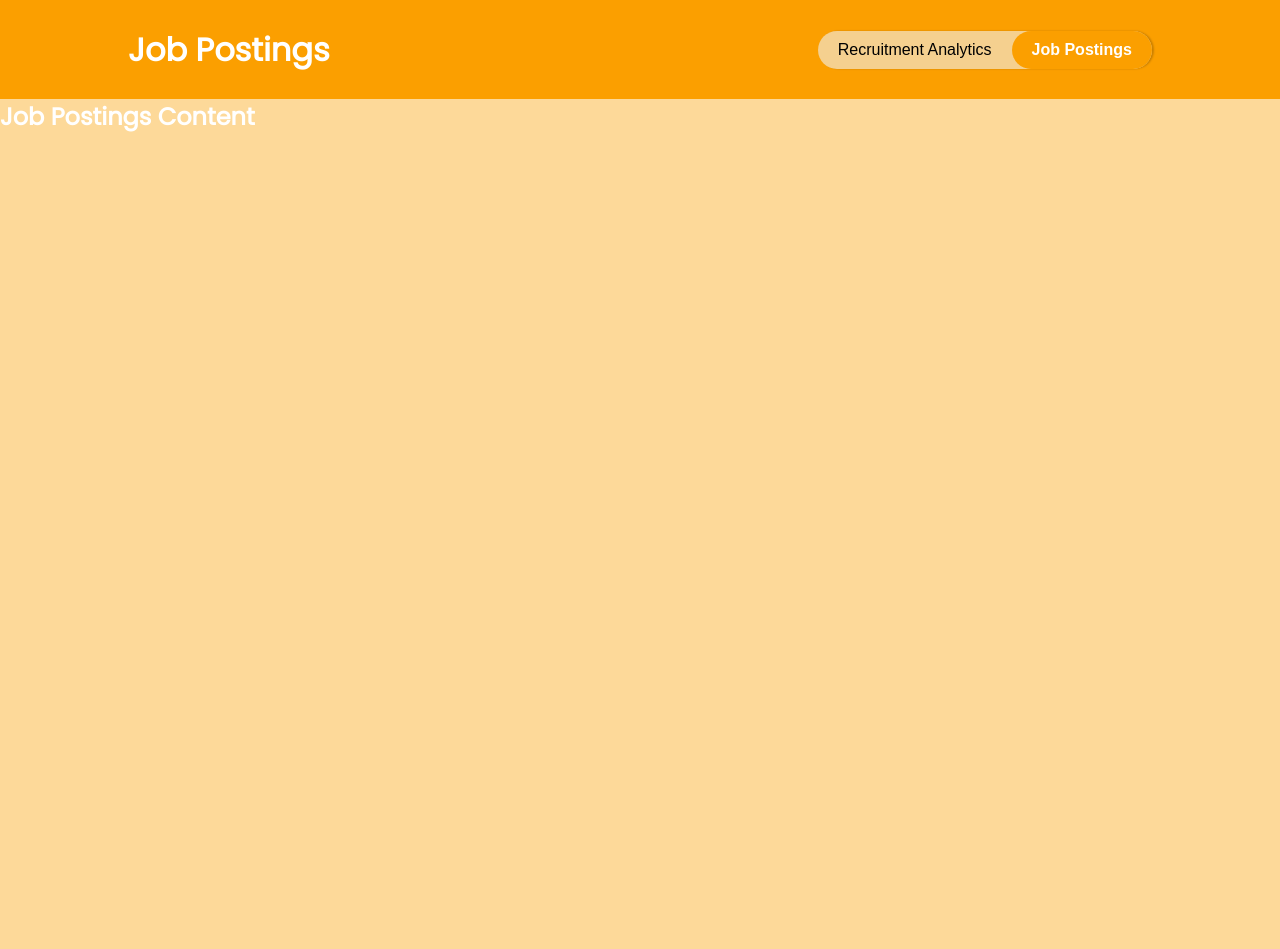
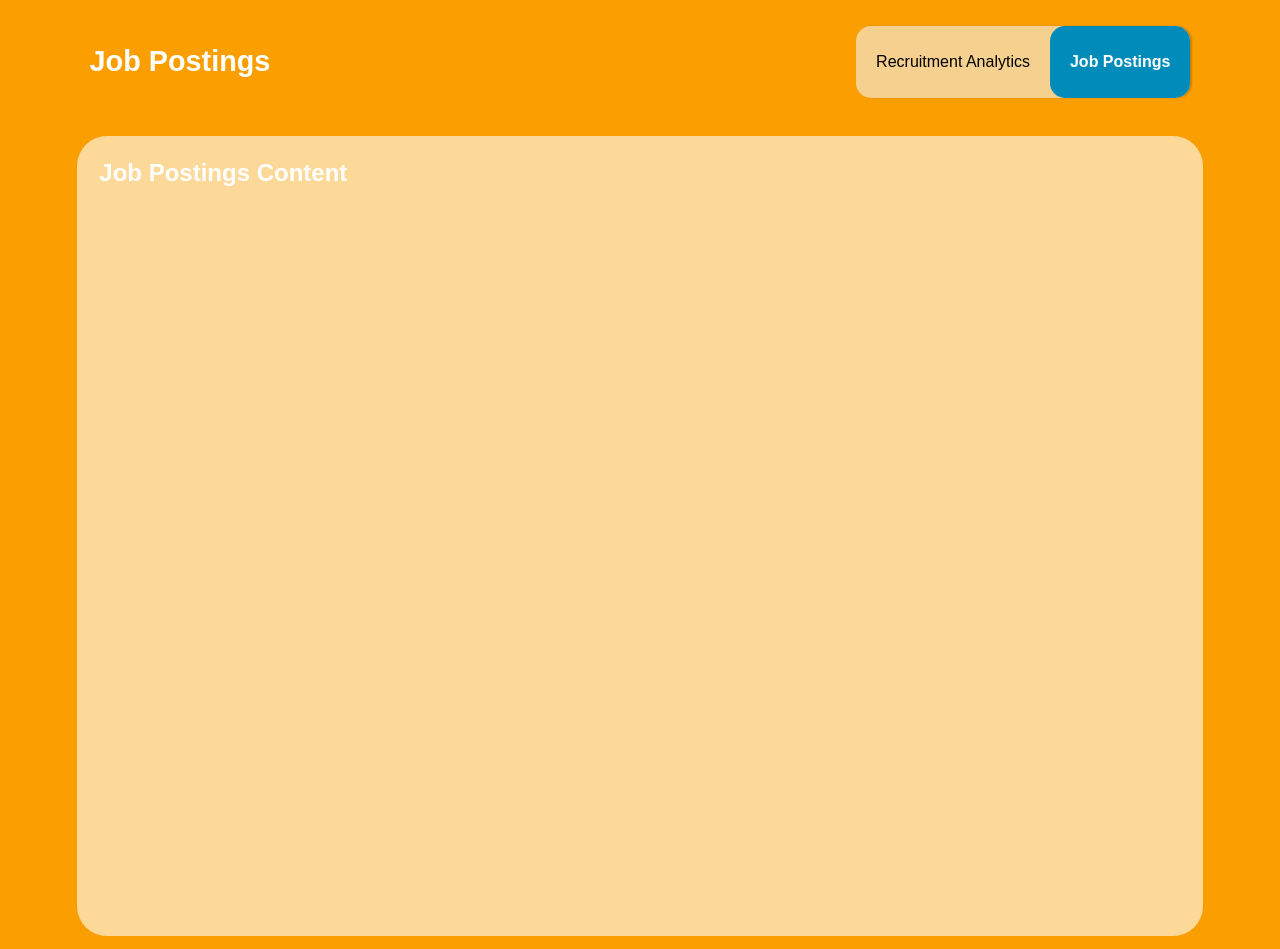
Before and after one commit to nivya-2/recruitment-analytics-dashboard, a plain HTML site: page RecruitmentAnalyticsDashboard/index.html in a window 1280 px wide. Both pictures are taken after a click on the button "Recruitment Analytics". Before the commit the page ends 800 px from the top, so only its background shows below. Drawn offline with nearby package versions, Linux system fonts and the light colour scheme.

Commit message:
fix:Modify header and andd stylingto article

```diff
--- a/RecruitmentAnalyticsDashboard/index.html
+++ b/RecruitmentAnalyticsDashboard/index.html
@@ -9,25 +9,25 @@
     <title>Recruitment Analytics Dashboard</title>
 </head>
 <body>
-    <header>
-        <div class="header-container">
-            <h1 id="header-section-title">Recruitment Analytics</h1>
-            <div class="tab-container">
-                <button class="tab active" onclick="switchTab()">Recruitment Analytics</button>
-                <button class="tab jobpostings" onclick="switchTab()">Job Postings</button>
-            </div>
+    <header class="dashboard__header">
+        <h1 id="header-section-title" class="dashboard__title">Recruitment Analytics</h1>
+        <div class="tab-container">
+            <button class="tab tab-container__button active" data-tab="analytics">Recruitment Analytics</button>
+            <button class="tab tab-container__button" data-tab="jobPostings">Job Postings</button>
         </div>
     </header>
-    <article>
-        <div class="article-container">
-            <div id="recruitmentAnalytics">
+
+    <main class="dashboard__content">
+        <section class="article-container">
+            <div id="recruitmentAnalytics" class="article-container__section">
                 <h2>Recruitment Analytics Content</h2>
             </div>
-            <div id="jobPostings" class="hidden">
+            <div id="jobPostings" class="article-container__section hidden">
                 <h2>Job Postings Content</h2>
             </div>
-        </div>
-    </article>
+        </section>
+    </main>
+
     <script src="script.js"></script>
 </body>
 </html>
--- a/RecruitmentAnalyticsDashboard/script.js
+++ b/RecruitmentAnalyticsDashboard/script.js
@@ -2,30 +2,62 @@ function switchTab() {
     const analyticsDiv = document.getElementById("recruitmentAnalytics");
     const jobPostingsDiv = document.getElementById("jobPostings");
     const tabs = document.querySelectorAll(".tab");
-    const headerContainer = document.querySelector(".header-container");
     const headerTitle = document.getElementById("header-section-title");
     const tabContainer = document.querySelector(".tab-container");
+    const articleContainer = document.querySelector(".article-container");
 
     // Determine current active section
     const isAnalyticsActive = !analyticsDiv.classList.contains("hidden");
 
-    // Toggle visibility
+    // Toggle visibility correctly
     analyticsDiv.classList.toggle("hidden", isAnalyticsActive);
     jobPostingsDiv.classList.toggle("hidden", !isAnalyticsActive);
 
-    // Toggle active tab
-    tabs.forEach(tab => tab.classList.toggle("active"));
+    // Remove 'active' class from all tabs and set the correct one
+    tabs.forEach(tab => tab.classList.remove("active"));
+    const activeTab = isAnalyticsActive ? tabs[1] : tabs[0]; // 0 = Analytics, 1 = Job Postings
+    activeTab.classList.add("active");
 
     // Define styles for each tab
     const themes = {
-        analytics: { title: "Recruitment Analytics", body: "#A5E4F9", header: "#008cba", tabBg: "#CBEDF9" },
-        jobPostings: { title: "Job Postings", body: "#FDD999", header: "#FB9F00", tabBg: "#f5d08f" }
+        analytics: {
+            title: "Recruitment Analytics",
+            body: "#008cba",
+            tabBg: "#CBEDF9",
+            articleContainerBg: "#A5E4F9",
+            activeTabBg: "#FB9F00"
+        },
+        jobPostings: {
+            title: "Job Postings",
+            body: "#FB9F00",
+            tabBg: "#f5d08f",
+            articleContainerBg: "#FDD999",
+            activeTabBg: "#008cba"
+        }
     };
 
     // Apply the correct theme
     const activeTheme = isAnalyticsActive ? themes.jobPostings : themes.analytics;
+
     document.body.style.backgroundColor = activeTheme.body;
-    headerContainer.style.backgroundColor = activeTheme.header;
     tabContainer.style.backgroundColor = activeTheme.tabBg;
     headerTitle.innerText = activeTheme.title;
+    articleContainer.style.backgroundColor = activeTheme.articleContainerBg;
+    articleContainer.style.transition = "background-color 0.5s ease-in-out";
+
+    // Set active tab background color
+    activeTab.style.backgroundColor = activeTheme.activeTabBg;
+
+    // Reset inactive tab background to default (transparent or tab container color)
+    tabs.forEach(tab => {
+        if (!tab.classList.contains("active")) {
+            tab.style.backgroundColor = "transparent";
+        }
+    });
 }
+
+document.addEventListener("DOMContentLoaded", () => {
+    document.querySelectorAll(".tab-container__button").forEach(button => {
+        button.addEventListener("click", () => switchTab(button));
+    });
+});
--- a/RecruitmentAnalyticsDashboard/style.scss
+++ b/RecruitmentAnalyticsDashboard/style.scss
@@ -1,54 +1,73 @@
 * {
     margin: 0;
     padding: 0;
-    box-sizing: border-box;  /* Ensures padding/borders don't affect width */
+    box-sizing: border-box;
 }
 
 body {
-    font-family: 'Poppins';
+    font-family: Arial, sans-serif;
     color: white;
-    width: 100%;
-    background-color: #A5E4F9;
+    background-color: #008cba;
+    transition: background-color 0.3s ease-in-out;
 }
 
-.header-container {
-    height: 30%;
-    transition: background-color 0.3s ease-in-out;
-    background-color: #008cba;
+.dashboard {
+    &__header {
         display: flex;
         justify-content: space-between;
         align-items: center;
-    padding:2% 10%;
+        padding: 2% 7%;
     }
 
-h1 {
-    font-size: 2rem;
+    &__title {
+        font-size: 1.8rem;
+    }
+
+    &__content {
+        padding: 1% 6%;
+    }
 }
 
 .tab-container {
     display: inline-flex;
     background: #CBEDF9;
+    border-radius: 15px;
+    box-shadow: 2px 0px 2px rgba(0, 0, 0, 0.2);
+    height: 9vh;
 
-    border-radius: 30px;
-    box-shadow: 2px 0px 2px  rgba(0, 0, 0, 0.2);
-}
-
-.tab {
+    &__button {
         border: none;
         background: none;
         padding: 10px 20px;
         cursor: pointer;
         font-size: 1rem;
-    border-radius: 30px;
+        border-radius: 15px;
         color: black;
         transition: all 0.1s ease;
-}
 
-.tab.active {
+        &.active {
             background: #FB9F00;
             color: white;
             font-weight: bold;
         }
+    }
+}
+
+.article-container {
+    background-color: #A5E4F9;
+    border-radius: 30px;
+    height: 100vh;
+    padding: 2%;
+
+    &__section {
+        display: none;
+    }
+
+    &__section:not(.hidden) {
+        display: block;
+    }
+}
+
 .hidden {
     display: none;
 }
```
Also changed, not shown: RecruitmentAnalyticsDashboard/style.css, 1 other file. Lines whose indentation alone changed are shown as unchanged.
